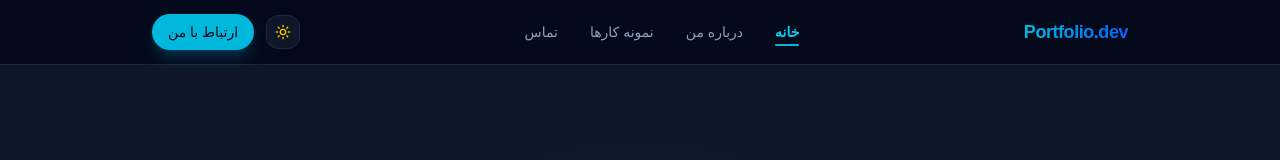
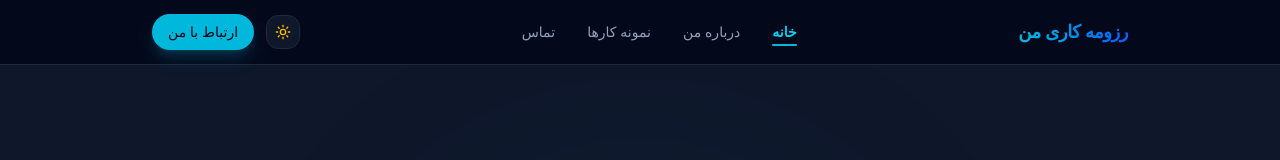
Before and after one commit to AliSardari/my-portfolio, a Next.js app: page / in a window 1280 px wide. Shown: the top 160 px of the page. Built offline with nearby package versions, Linux system fonts and the light colour scheme.

Commit message:
Update website content

```diff
--- a/src/components/Navbar.tsx
+++ b/src/components/Navbar.tsx
@@ -23,7 +23,7 @@ export default function Navbar() {
 
                 {/* لوگو */}
                 <Link href="/" className="font-bold text-lg tracking-tight bg-linear-to-r from-cyan-500 to-blue-600 bg-clip-text text-transparent">
-                    Portfolio.dev
+                    رزومه کاری من
                 </Link>
 
                 {/* منوی دسکتاپ (بدون آیکون، مینیمال و همراه با استایل اکتیو) */}
```
